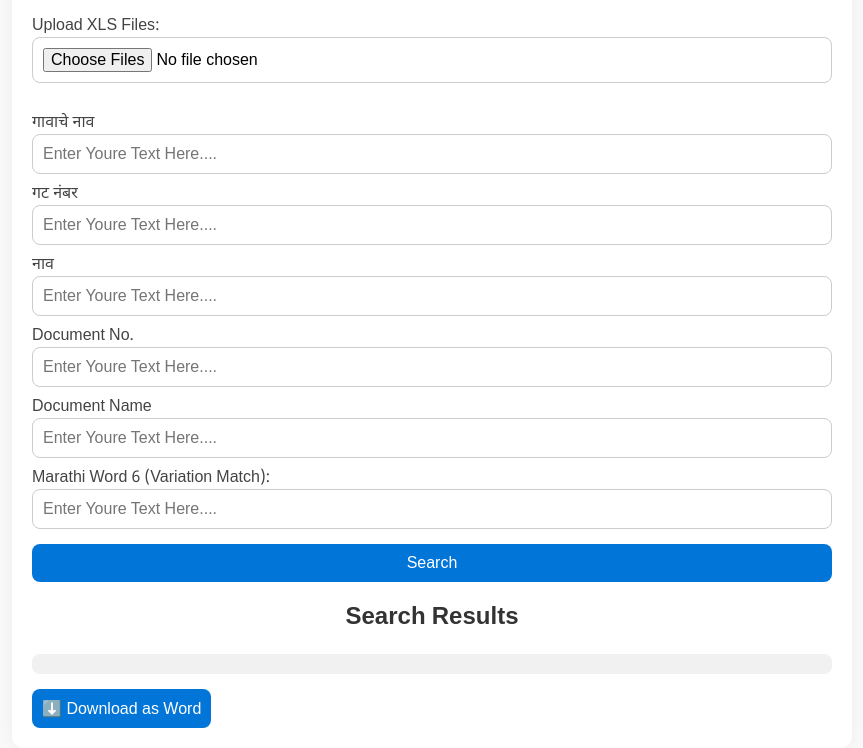
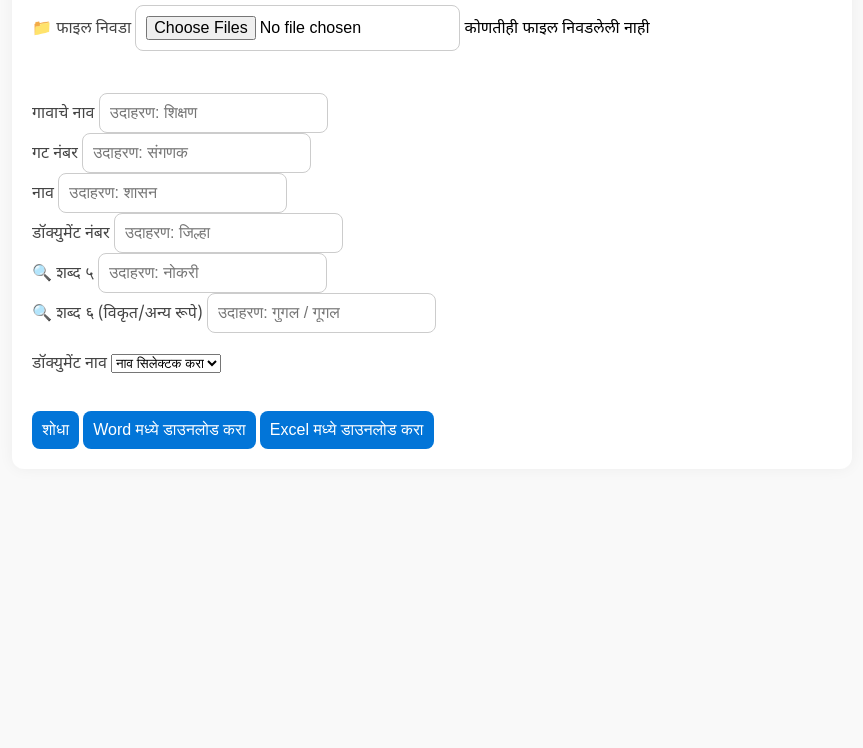
Before and after one commit to Gauravkaroshi/leagaler, a plain HTML site: page index.html in a window 1280 px wide. Shown: the part 100-848 px from the top of the page, without its empty margins (208-1071 px from the left). After the commit the page ends 800 px from the top, so only its background shows below. Drawn offline with nearby package versions, Linux system fonts and the light colour scheme.

Commit message:
Update index.html

```diff
--- a/index.html
+++ b/index.html
@@ -3,51 +3,69 @@
 <head>
   <meta charset="UTF-8" />
   <meta name="viewport" content="width=device-width, initial-scale=1.0"/>
-  <title>Marathi Table Search Tool</title>
+  <title>Marathi Table Search</title>
   <link href="https://fonts.googleapis.com/css2?family=Noto+Sans+Devanagari&display=swap" rel="stylesheet">
   <link rel="stylesheet" href="style.css" />
 </head>
 <body>
   <div class="container">
-    <h1>📝 Marathi Table Search</h1>
+    <h1>मराठी टेबल शोध</h1>
+<div class="file-upload">
+  <label for="fileInput" class="upload-btn">📁 फाइल निवडा</label>
+  <input type="file" id="fileInput" multiple accept=".xls,.xlsx" />
+  <span id="fileCount">कोणतीही फाइल निवडलेली नाही</span>
+</div>
+    <br /><br />
+    <div class="search-boxes">
+  <div class="search-row">
+    <div class="search-field">
+      <label for="search1"> गावाचे नाव</label>
+      <input type="text" id="search1" placeholder="उदाहरण: शिक्षण" />
+    </div>
+    <div class="search-field">
+      <label for="search2"> गट नंबर</label>
+      <input type="text" id="search2" placeholder="उदाहरण: संगणक" />
+    </div>
+  </div>
 
-    <div class="upload-section">
-      <label for="fileInput">Upload XLS Files:</label>
-      <input type="file" id="fileInput" accept=".xls" multiple>
+  <div class="search-row">
+    <div class="search-field">
+      <label for="search3"> नाव</label>
+      <input type="text" id="search3" placeholder="उदाहरण: शासन" />
     </div>
+    <div class="search-field">
+      <label for="search4"> डॉक्युमेंट नंबर</label>
+      <input type="text" id="search4" placeholder="उदाहरण: जिल्हा" />
+    </div>
+  </div>
 
-    <div class="search-section">
-      <label for="searchInput1">गावाचे नाव</label>
-      <input type="text" id="searchInput1" placeholder="Enter Youre Text Here....">
+  <div class="search-row">
+    <div class="search-field">
+      <label for="search5">🔍 शब्द ५</label>
+      <input type="text" id="search5" placeholder="उदाहरण: नोकरी" />
+    </div>
+    <div class="search-field">
+      <label for="search6">🔍 शब्द ६ (विकृत/अन्य रूपे)</label>
+      <input type="text" id="search6" placeholder="उदाहरण: गुगल / गूगल" />
+    </div>
+  </div>
+</div>
 
-      <label for="searchInput2">गट नंबर</label>
-      <input type="text" id="searchInput2" placeholder="Enter Youre Text Here....">
 
-      <label for="searchInput3">नाव</label>
-      <input type="text" id="searchInput3" placeholder="Enter Youre Text Here....">
-
-      <label for="searchInput4">Document No.</label>
-      <input type="text" id="searchInput4" placeholder="Enter Youre Text Here....">
-
-      <label for="searchInput5">Document Name</label>
-      <input type="text" id="searchInput5" placeholder="Enter Youre Text Here....">
-
-      <label for="searchInput6">Marathi Word 6 (Variation Match):</label>
-      <input type="text" id="searchInput6" placeholder="Enter Youre Text Here....">
-
-      <button onclick="searchWord()">Search</button>
-    </div>
-
-    <div id="resultSection">
-      <h2>Search Results</h2>
-      <div id="results"></div>
-    </div>
-
-    <button id="downloadBtn" onclick="downloadDoc()">⬇️ Download as Word</button>
+    <br />
+    <label for="columnFilter"> डॉक्युमेंट नाव</label>
+    <select id="columnFilter" onchange="searchTables()">
+      <option value=""> नाव सिलेक्टक करा</option>
+    </select>
+    <br /><br />
+    <button onclick="searchTables()">शोधा</button>
+    <button onclick="downloadDoc()">Word मध्ये डाउनलोड करा</button>
+    <button onclick="downloadExcel()">Excel मध्ये डाउनलोड करा</button>
+    <div id="result"></div>
   </div>
 
   <script src="https://cdn.jsdelivr.net/npm/file-saver@2.0.5/dist/FileSaver.min.js"></script>
-  <script src="https://cdn.jsdelivr.net/npm/html-docx-js@0.4.1/dist/html-docx.min.js"></script>
+  <script src="https://cdnjs.cloudflare.com/ajax/libs/xlsx/0.18.5/xlsx.full.min.js"></script>
   <script src="main.js"></script>
 </body>
 </html>
```
